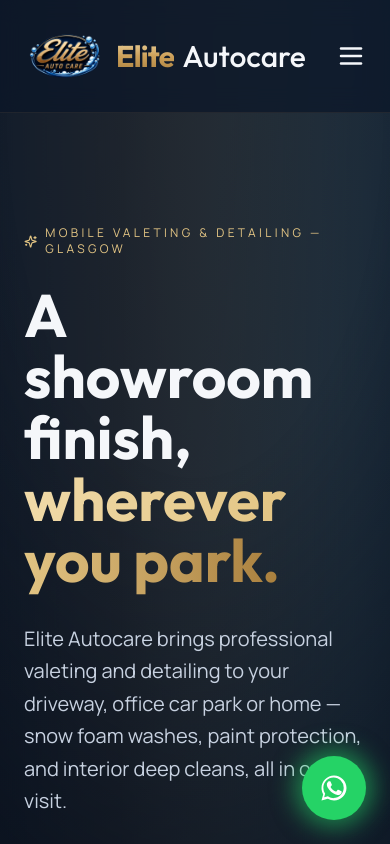
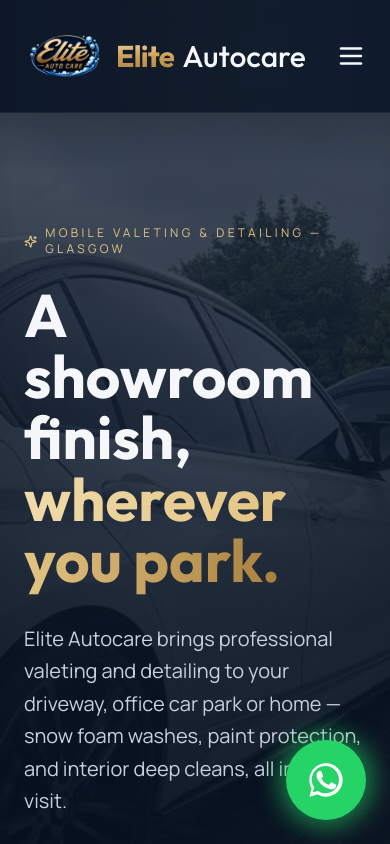
Before and after one commit to emunro22/elite-autocare, a Next.js app: page / in a window 390 px wide. Shown: the top 844 px of the page. Built offline with nearby package versions, Linux system fonts and the light colour scheme.

Commit message:
making changes

```diff
--- a/components/Hero.tsx
+++ b/components/Hero.tsx
@@ -25,6 +25,9 @@
 
   return (
     <section className="relative overflow-hidden border-b border-gold-500/10">
+      <div className="absolute inset-0 lg:hidden">
+        <HeroSlideshow variant="background" showDots={false} />
+      </div>
       <BubbleField count={16} />
       <div className="container-elite relative z-10 grid min-h-[90vh] items-center gap-12 py-28 lg:grid-cols-[1.15fr_0.85fr]">
         <motion.div variants={container} initial="hidden" animate="show" className="max-w-none">
--- a/components/HeroSlideshow.tsx
+++ b/components/HeroSlideshow.tsx
@@ -3,6 +3,7 @@
 import Image from "next/image";
 import { useEffect, useState } from "react";
 import { AnimatePresence, motion } from "framer-motion";
+import clsx from "clsx";
 
 const SLIDES = [
   { src: "/images/hero.jpg", alt: "Elite Autocare mobile valeting and detailing" },
@@ -12,7 +13,13 @@
   { src: "/images/work/36.jpg", alt: "VW Golf after a full exterior valet" },
 ];
 
-export default function HeroSlideshow() {
+export default function HeroSlideshow({
+  variant = "card",
+  showDots = true,
+}: {
+  variant?: "card" | "background";
+  showDots?: boolean;
+}) {
   const [active, setActive] = useState(0);
 
   useEffect(() => {
@@ -23,7 +30,12 @@
   }, []);
 
   return (
-    <div className="relative h-full w-full overflow-hidden rounded-sm border border-gold-500/20 shadow-panel">
+    <div
+      className={clsx(
+        "relative h-full w-full overflow-hidden",
+        variant === "card" && "rounded-sm border border-gold-500/20 shadow-panel"
+      )}
+    >
       <AnimatePresence initial={false}>
         <motion.div
           key={active}
@@ -38,14 +50,22 @@
             alt={SLIDES[active].alt}
             fill
             priority={active === 0}
-            sizes="45vw"
+            sizes={variant === "background" ? "(min-width: 1024px) 0px, 100vw" : "45vw"}
             className="object-cover"
           />
         </motion.div>
       </AnimatePresence>
 
-      <div className="absolute inset-0 bg-gradient-to-t from-navy-950/70 via-transparent to-transparent" />
+      <div
+        className={clsx(
+          "absolute inset-0",
+          variant === "card"
+            ? "bg-gradient-to-t from-navy-950/70 via-transparent to-transparent"
+            : "bg-gradient-to-b from-navy-900/75 via-navy-900/88 to-navy-900"
+        )}
+      />
 
+      {showDots && (
         <div className="absolute bottom-5 left-1/2 z-10 flex -translate-x-1/2 gap-2">
           {SLIDES.map((slide, i) => (
             <button
@@ -59,6 +79,7 @@
             />
           ))}
         </div>
+      )}
     </div>
   );
 }
--- a/components/WhatsAppFloat.tsx
+++ b/components/WhatsAppFloat.tsx
@@ -30,10 +30,11 @@
       }}
       whileHover={{ scale: 1.08 }}
       whileTap={{ scale: 0.94 }}
-      className="fixed bottom-6 right-6 z-30 flex h-16 w-16 items-center justify-center rounded-full bg-[#25D366] text-white sm:h-[68px] sm:w-[68px]"
+      className="fixed bottom-6 right-6 z-30 flex h-20 w-20 items-center justify-center rounded-full bg-[#25D366] text-white sm:h-24 sm:w-24"
     >
       <span className="absolute inset-0 rounded-full bg-[#25D366] opacity-70 animate-ping" />
-      <WhatsAppIcon size={30} className="relative z-10" />
+      <WhatsAppIcon size={40} className="relative z-10 sm:hidden" />
+      <WhatsAppIcon size={48} className="relative z-10 hidden sm:block" />
     </motion.a>
   );
 }
```
Lines whose indentation alone changed are shown as unchanged.
